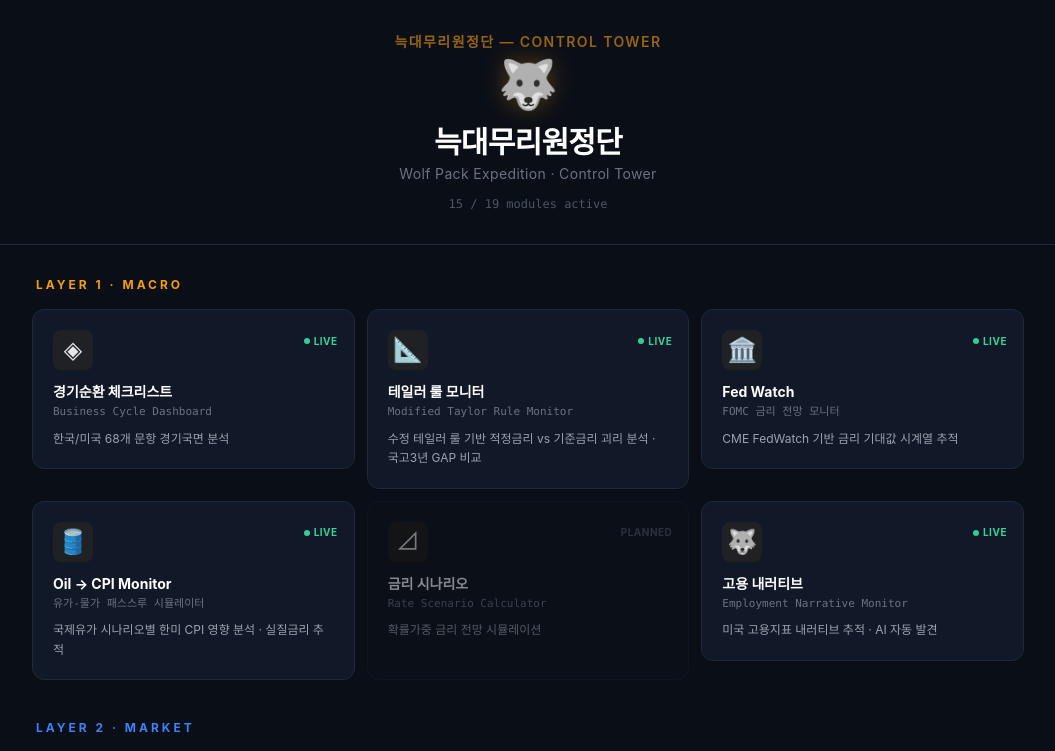
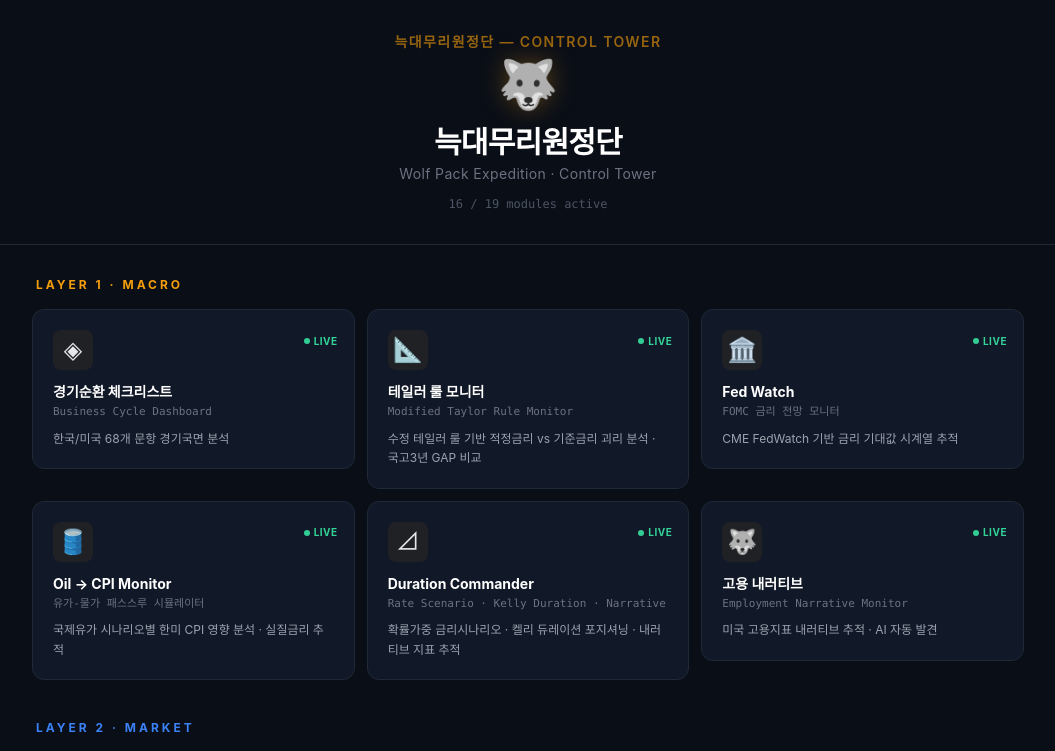
Before and after one commit to mib7514/wolfpack, a Next.js app: page / in a window 1280 px wide. Shown: the top 751 px of the page, without its empty margins (112-1167 px from the left). Built offline with nearby package versions, Linux system fonts and the light colour scheme.

Commit message:
Update page.js

```diff
--- a/app/page.js
+++ b/app/page.js
@@ -46,13 +46,13 @@
   },
   {
     id: "rate-scenario",
-    name: "금리 시나리오",
-    subtitle: "Rate Scenario Calculator",
+    name: "Duration Commander",
+    subtitle: "Rate Scenario · Kelly Duration · Narrative",
     icon: "⊿",
-    description: "확률가중 금리 전망 시뮬레이션",
+    description: "확률가중 금리시나리오 · 켈리 듀레이션 포지셔닝 · 내러티브 지표 추적",
     path: "/modules/rate-scenario",
     layer: "macro",
-    status: "planned",
+    status: "live",
   },
   {
     id: "employment-narrative",
```
